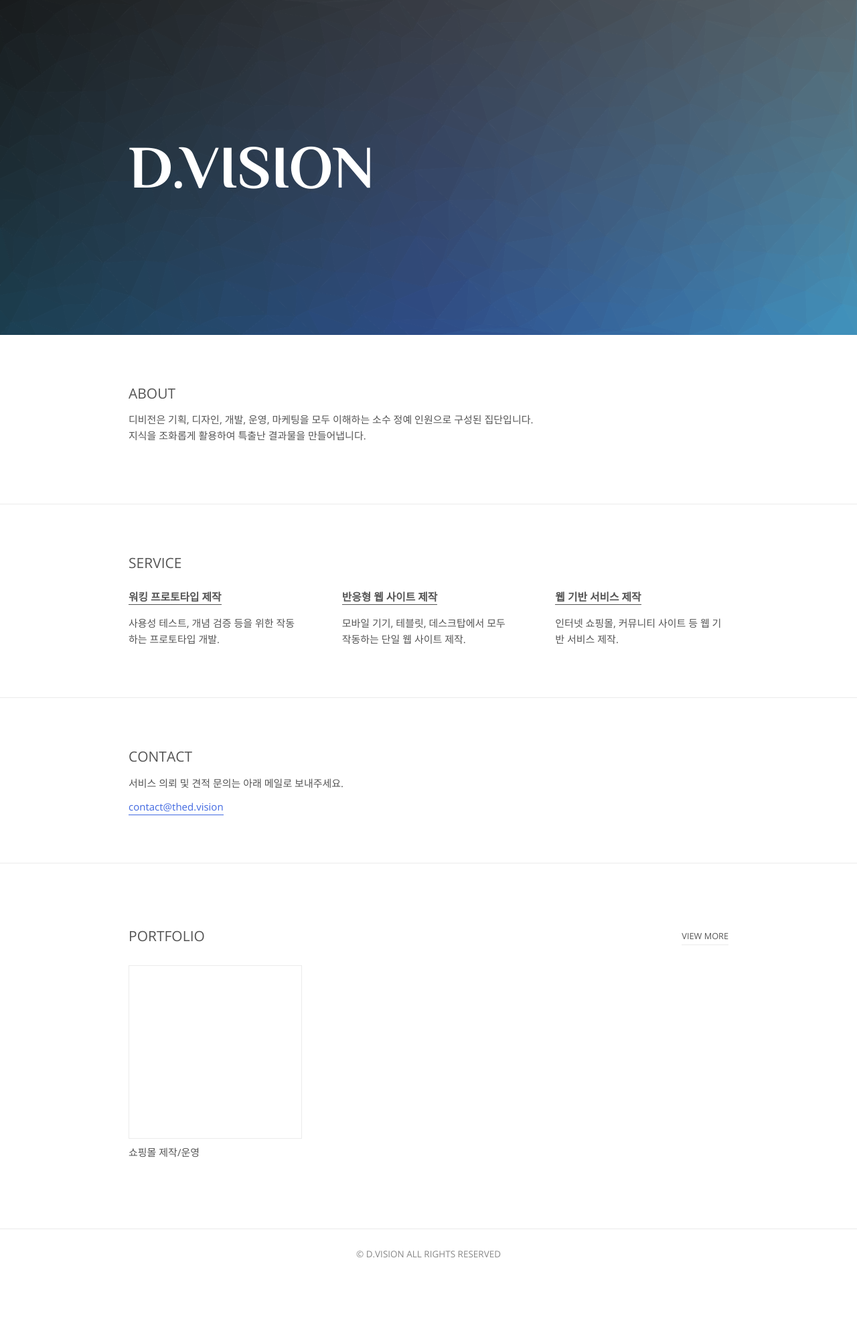
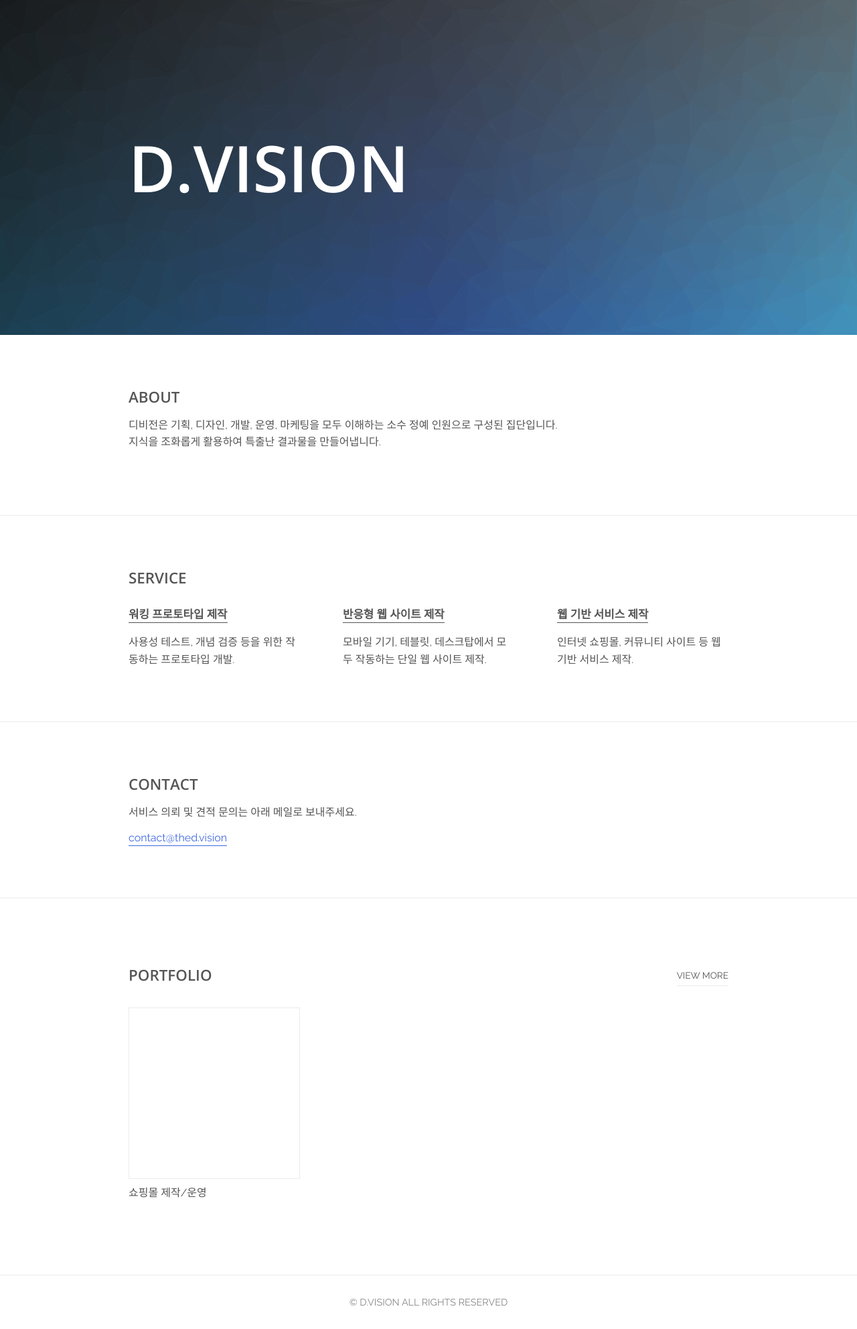
Before and after one commit to thedvision/thedvision.github.io, a Jekyll site: the page built from index.html, in a window 1280 px wide. Shown: the whole page at 67% size. Built offline with Jekyll 4.4.1, drawn with Linux system fonts in a browser that asks for light colours; nearby versions of some CDN libraries; before the commit the page ends 1911 px from its top, so only the background shows below that.

Commit message:
Modify stylesheets and webfonts

```diff
--- a/_layouts/default.html
+++ b/_layouts/default.html
@@ -4,7 +4,7 @@
     <meta charset="utf-8">
     <meta name="viewport" content="width=device-width, initial-scale=1">
     <meta http-equiv="X-UA-Compatible" content="IE=edge">
-    <link href="//fonts.googleapis.com/css?family=Open+Sans|Philosopher:700" rel="stylesheet">
+    <link href="//fonts.googleapis.com/css?family=Open+Sans:600|Raleway" rel="stylesheet">
     <link rel="stylesheet" href="//necolas.github.io/normalize.css/2.1.3/normalize.css" type="text/css">
     <link rel="stylesheet" href="/assets/main.css" type="text/css">
     <title>{% if page.title %}{{ page.title }} - {{ site.title }}{% else %}{{ site.title }}{% endif %}</title>
--- a/_sass/_base.scss
+++ b/_sass/_base.scss
@@ -1,11 +1,11 @@
 @import "_var";
 
 html {
-  font-size: 15px;
+  font-size: 16px;
   background: #FFF;
 }
 body, a, table {
-  font-family: 'Open Sans', sans-serif;
+  font-family: 'Raleway', sans-serif;
   color: $font-color;
 }
 a {
@@ -16,7 +16,7 @@ p {
 }
 p.readable {
   & > span {
-    display: block;
+    display: inline-block;
     @media (max-width: 840px) {
       display: initial;
     }
@@ -85,10 +85,11 @@ p.readable {
 }
 
 h2 {
-  font-weight: normal;
   text-transform: uppercase;
   font-size: 1.4rem;
   margin: 0;
+  font-family: 'Open Sans', sans-serif;
+  font-weight: 600;
   .h_wrap & {
     margin: 0;
     float: left;
--- a/_sass/_header.scss
+++ b/_sass/_header.scss
@@ -6,8 +6,8 @@ h1.logo {
   font-size: 1.8rem;
   & > a {
     display: block;
-    font-family: 'Philosopher', sans-serif;
-    font-weight: 700;
+    font-family: 'Open Sans', sans-serif;
+    font-weight: 600;
     color: inherit;
     text-transform: uppercase;
   }
--- a/_sass/_index.scss
+++ b/_sass/_index.scss
@@ -46,10 +46,11 @@ ul.cards {
 @media (max-width: $pad) {
   ul.cards {
     li {
-      /* (100% - ($card-margin * ($col - 1)) / $col */
-      width: calc((100% - (4rem * 1)) / 2);
+      width: 100%;
+      margin-bottom: $card-margin;
     }
-    li:nth-child(3n) {margin-right: $card-margin;}
+    li:last-child {margin-bottom: 0;}
+    li:nth-child(3n) {margin-right: 0;}
     li:nth-child(2n) {margin-right: 0;}
   }
 }
```
